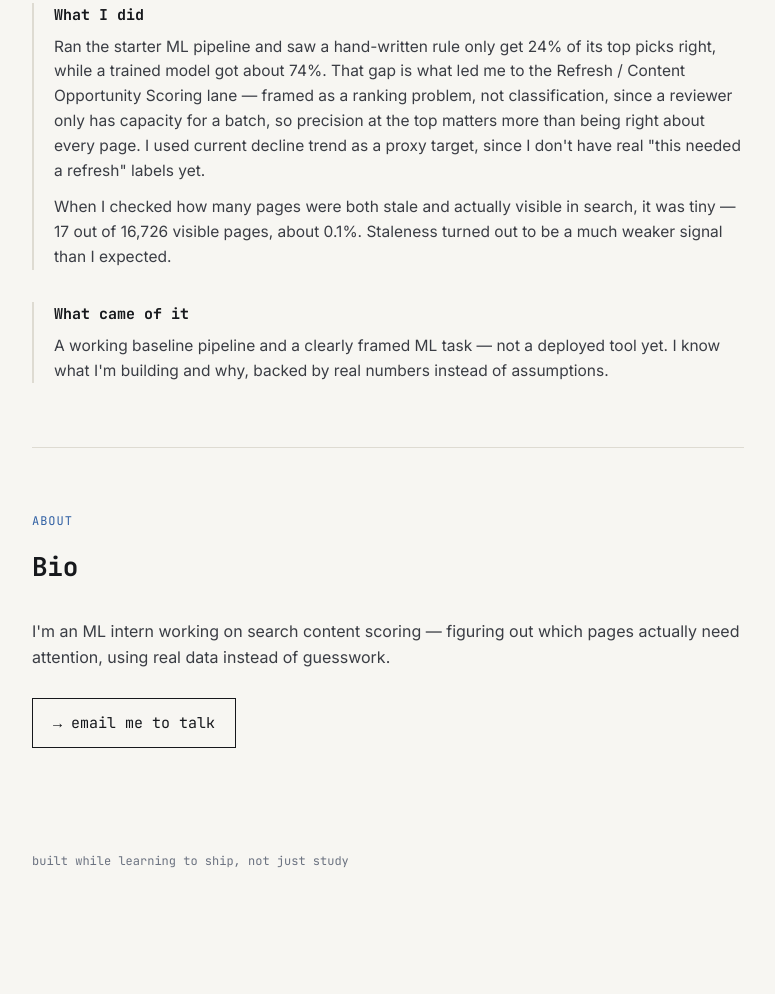
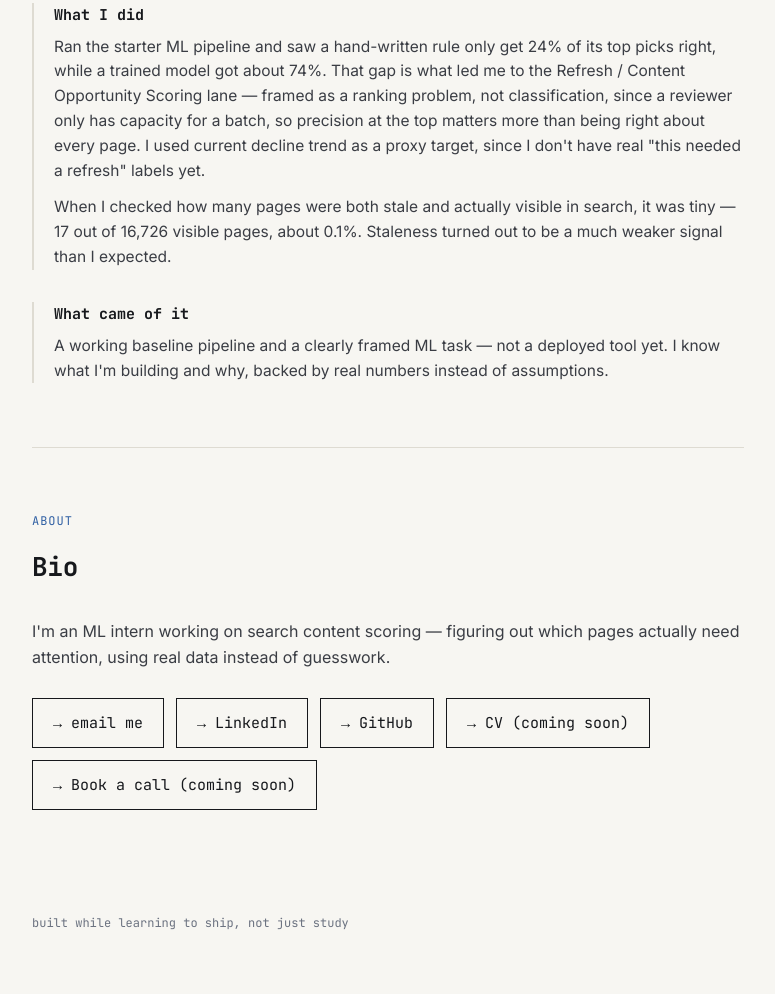
Before and after one commit to Maqsood-Ahmed110/FlyRank-ML-Internship, a plain HTML site: page index.html in a window 1280 px wide. Shown: the part 858-1852 px from the top of the page, without its empty margins (252-1027 px from the left). Before the commit the page ends 1790 px from the top, so only its background shows below. Drawn offline with Linux system fonts and the light colour scheme.

Commit message:
new indexversion
Added a links row with contact links for email, LinkedIn, GitHub, CV, and booking.

```diff
--- a/index.html
+++ b/index.html
@@ -166,6 +166,7 @@
     transition:background 0.15s, color 0.15s;
   }
   .contact:hover{background:var(--ink); color:var(--paper);}
+  .links-row{display:flex; flex-wrap:wrap; gap:12px;}
 
   footer{
     padding:40px 0 60px;
@@ -224,7 +225,13 @@
       <div class="section-label">About</div>
       <h2>Bio</h2>
       <p class="bio">I'm an ML intern working on search content scoring — figuring out which pages actually need attention, using real data instead of guesswork.</p>
-      <a class="contact" href="mailto:your.email@example.com">→ email me to talk</a>
+      <div class="links-row">
+        <a class="contact" href="mailto:your.email@example.com">→ email me</a>
+        <a class="contact" href="https://www.linkedin.com/in/maqsood-ahmed-developer" target="_blank" rel="noopener">→ LinkedIn</a>
+        <a class="contact" href="https://github.com/Maqsood-Ahmed110" target="_blank" rel="noopener">→ GitHub</a>
+        <a class="contact" href="#" title="CV coming soon">→ CV (coming soon)</a>
+        <a class="contact" href="#" title="Booking link coming soon">→ Book a call (coming soon)</a>
+      </div>
     </section>
 
     <footer>
```
